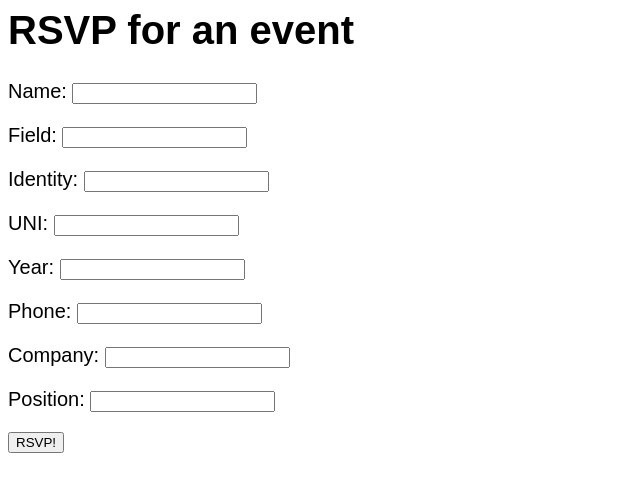
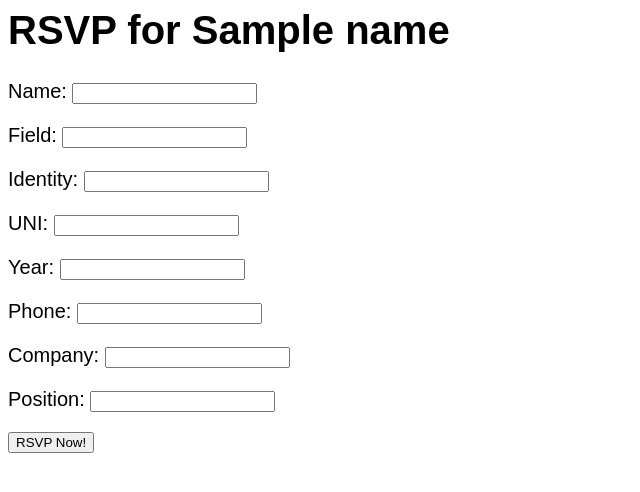
Before and after one commit to williamzhu0404/databaseProject1_3, a Flask app: template templates/rsvp.html in a window 1280 px wide. Shown: the top 492 px of the page, without its empty margins (0-640 px from the left). Run offline with Flask 2, Linux system fonts and the light colour scheme; the template is opened without the code that fills it: most values are stand-ins (such as "Sample title", 1, 10 or a date in 2020); parts of the project's set-up code (start-up, migrations or seed data) failed here and were passed over.

Commit message:
rsvp page basic functionality

```diff
--- a/app.py
+++ b/app.py
@@ -48,10 +48,11 @@ engine = create_engine(DATABASEURI)
 #
 
 class Event:
-  def __init__(self, name, field, description):
+  def __init__(self, eid, name, field, description):
     self.name = name
     self.field = field
     self.description = description
+    self.eid = eid
 
 @app.before_request
 def before_request():
@@ -87,48 +88,69 @@ def index():
   cursor = g.conn.execute("select * from events;")
   events = []
   for result in cursor:
-    events.append(Event(result['name'], result['field'], result['description']))
+    events.append(Event(result['eid'], result['name'], result['field'], result['description']))
   cursor.close()
 
   context = dict(events = events)
   return render_template("index.html", **context)
 
-@app.route('/rsvp')
-def rsvp():
-  return render_template("rsvp.html")
+@app.route('/rsvp/<eid>')
+def rsvp(eid):
+  name = g.conn.execute("select name from events where eid = \'" + eid + "\';")
+  return render_template("rsvp.html", eid=eid, name=next(name)['name'])
 
 
 # Example of adding new data to the database
 @app.route('/rsvp-add', methods=['POST'])
 def rsvp_add():
+
+  print("rsvp-add page says hello; identity " + request.form['identity'] + " equals identity is " + str(request.form['identity'] == 'student'))
+  print(request.form)
+  eid = request.form['eid']
   name = request.form['name']
   if (name == ''):
     print("name is null")
-    # deal with it!!!!!!!!!!!!!!!!!
+    # TODO
   field = request.form['field']
 
-  if (request.form['identity'] == 'student'):
+  # when the person is a student
+  if (request.form['identity'].strip() == 'student'):
     year = request.form['year']
     uni = request.form['uni']
     if (uni == ''):
       print("uni is null")
-      # deal with it!!!!!!!!!!!!!!!!!
-
+      # TODO
     phone = request.form['phone']
 
-    g.conn.execute('INSERT INTO students(uni, name, phone, field, year) VALUES (\'%s\', \'%s\', \'%s\', \'%s\', \'%s\');' \
-		    % (uni, name, phone, field, year))
-  elif (request.form['identity'] == 'recruiter'):
+    # insert student if not exists
+    g.conn.execute('INSERT INTO students(uni, name, phone, field, year) select \'%s\', \'%s\', \'%s\', \'%s\', \'%s\'' % (uni, name, phone, field, year) + \
+    		    'where not exists ( select * from students where uni = \'%s\');' % (uni))
+
+    # insert into RSVP AFTER ERROR CHECKING
+    # TODO: error checking
+    g.conn.execute('INSERT INTO rsvp_student(uni, eid, time) VALUES (\'%s\', \'%s\', date_trunc(\'second\', now())::timestamp);' % (uni, eid))
+
+  # when the person is a recruiter
+  elif (request.form['identity'].strip() == 'recruiter'):
     company = request.form['company']
     position = request.form['position']
 
-    g.conn.execute('INSERT INTO recruiters(name, field, company, positon) VALUES (\'%s\', \'%s\', \'%s\', \'%s\');' \
-		    % (name, field, company, position))
+    # insert recruiter if not exists
+    g.conn.execute('INSERT INTO recruiters(name, field, company, position) select \'%s\', \'%s\', \'%s\', \'%s\'' + \
+                    'where not exists ( select * from recruiters where name = \'%s\' and company = \'%s\');' % (name, field, company, position, name, company))
+
+    # insert into RSVP AFTER ERROR CHECKING
+    # TODO: error checking
+    rid = g.conn.execute('select rid from recruiters where name = \'%s\' and company = \'%s\';')['rid']
+    g.conn.execute('INSERT INTO rsvp_student(rid, eid, time) VALUES (%d, \'%s\', now()::timestamp);' % (rid, eid))
+
   else:
     print("identity is neither student nor recruiter")
-    # throw error!!!!!!!!!!!!!!!!!!1
+    # TODO
+  print("eid:", request.form['eid'])
 
   return redirect('/')
+
 
 
 @app.route('/login')
--- a/templates/index.html
+++ b/templates/index.html
@@ -15,7 +15,7 @@
 	<h3>{{event.name}}</h3>
 	<p>{{event.field}}</p>
 	<p>{{event.description}}</p>
-	<a href="rsvp">RSVP</a>
+	<a href="rsvp/{{event.eid}}">RSVP</a>
     </div>
     {% endfor %}
   </div>
--- a/templates/rsvp.html
+++ b/templates/rsvp.html
@@ -8,7 +8,7 @@
 
 
 <body>
-<h1>RSVP for an event</h1>
+<h1>RSVP for {{name}}</h1>
 
 <form method="POST" action="/rsvp-add">
 <p>Name: <input type="text" name="name"></p>
@@ -19,8 +19,8 @@
 <p>Phone: <input type="text" name="phone"></p>
 <p>Company: <input type="text" name="company"></p>
 <p>Position: <input type="text" name="position"></p>
-<input type="submit" value="RSVP!" >
-
+<input type="hidden" name="eid" value="{{eid}}">
+<input type="submit" value="RSVP Now!">
 </form>
 
 </body>
```
